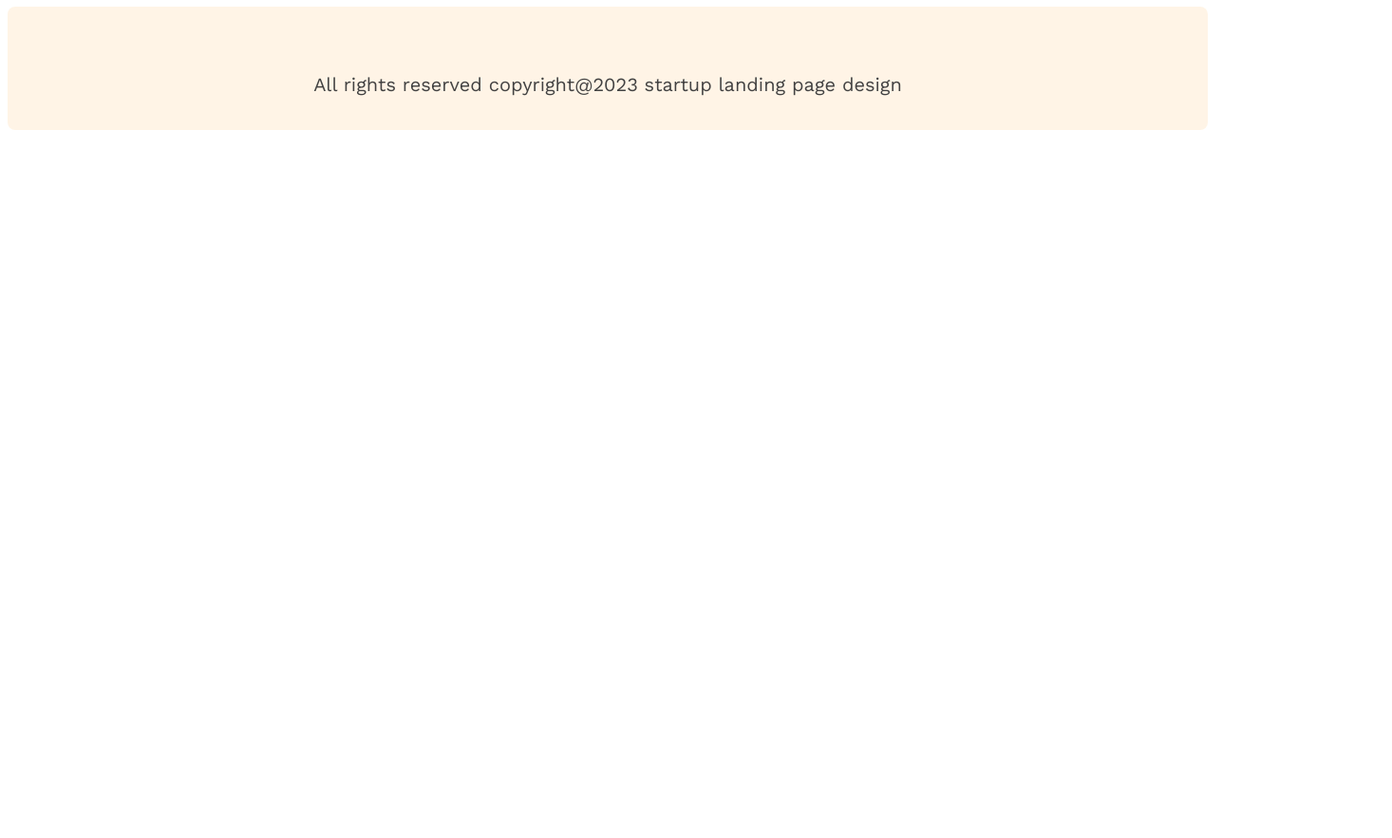
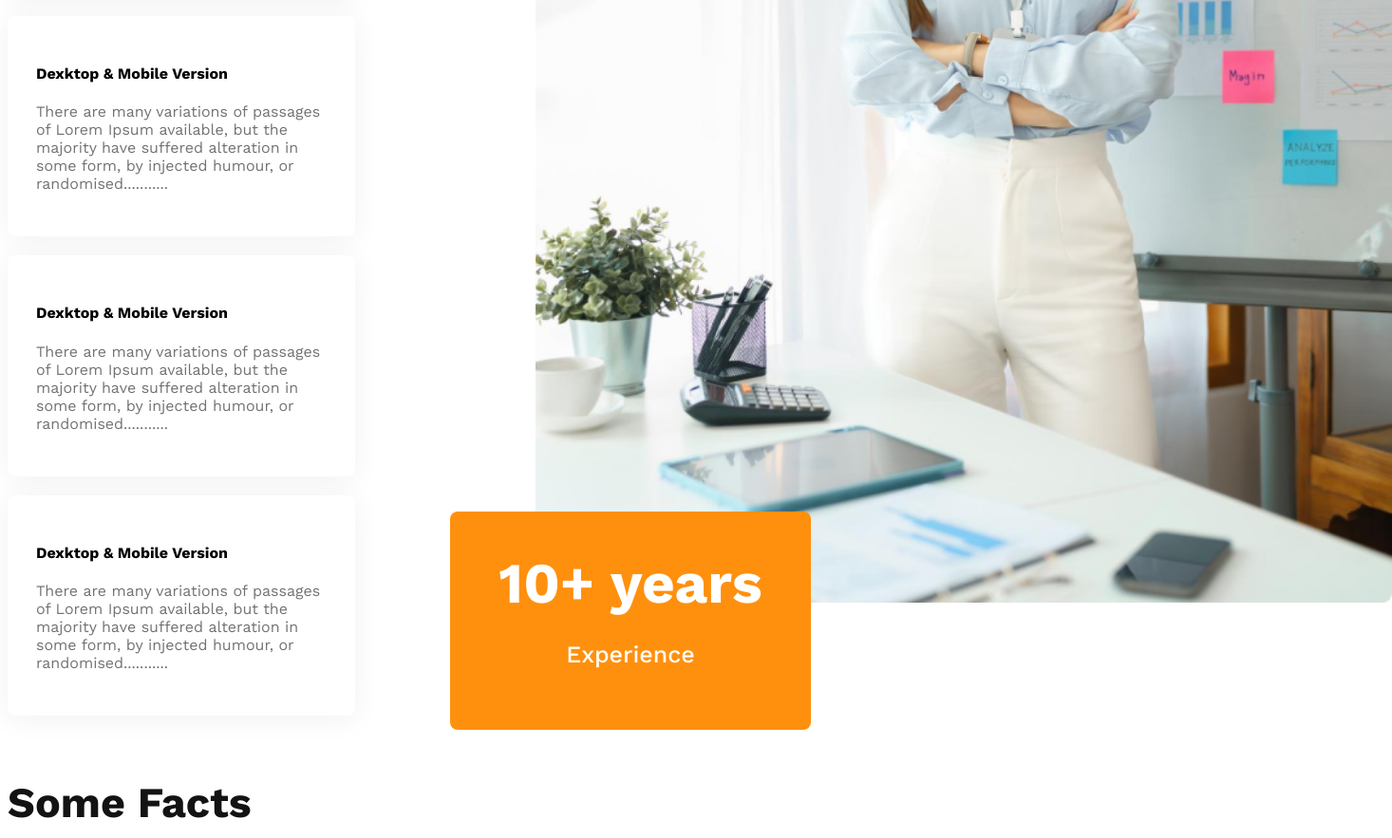
Before and after one commit to msifatsadiq/g3-architect-website, a plain HTML site: page index.html in a window 1280 px wide. Shown: the part 2535-3418 px from the top of the page at 95% size, 1466 px wide, since content can reach past the window. Before the commit the page ends 2680 px from the top, so only its background shows below. Drawn offline with nearby package versions, Linux system fonts and the light colour scheme.

Commit message:
adding the features section with responsive

```diff
--- a/index.html
+++ b/index.html
@@ -59,7 +59,36 @@
 
         <!-- features section start -->
         <section class="features">
+            <div class="features-content">
+                <h3 class="section-title">
+                    Features you will <br> love & enjoy
+                </h3>
+                <p class="text-light-grey">There are many variations of passages of Lorem Ipsum available, but the majority have suffered alteration in some form, by injected humour, or randomised words which don't look even</p>
+                <div class="card">
+                    <h4>Dexktop & Mobile Version</h4>
+                    <p class="text-light-grey">There are many variations of passages of Lorem Ipsum available, but the majority have suffered alteration in some form, by injected humour, or randomised...........</p>
+                </div>
+                <div class="card">
+                    <h4>Dexktop & Mobile Version</h4>
+                    <p class="text-light-grey">There are many variations of passages of Lorem Ipsum available, but the majority have suffered alteration in some form, by injected humour, or randomised...........</p>
+                </div>
+                <div class="card">
+                    <h4>Dexktop & Mobile Version</h4>
+                    <p class="text-light-grey">There are many variations of passages of Lorem Ipsum available, but the majority have suffered alteration in some form, by injected humour, or randomised...........</p>
+                </div>
+                <div class="card">
+                    <h4>Dexktop & Mobile Version</h4>
+                    <p class="text-light-grey">There are many variations of passages of Lorem Ipsum available, but the majority have suffered alteration in some form, by injected humour, or randomised...........</p>
+                </div>
 
+            </div>
+            <div class="features-img">
+                <img src="images/architect.png" alt="">
+                <div class="ten-years-badge">
+                    <h2>10+ years</h2>
+                    <p>Experience</p>
+                </div>
+            </div>
         </section>
         <!-- feature section end -->
 
--- a/styles/architects.css
+++ b/styles/architects.css
@@ -113,6 +113,55 @@ main {
     font-weight: 700;
 }
 
+/* features section styles */
+.features {
+    display: flex;
+    margin-top: 130px;
+    gap: 100px;
+}
+
+.features-content .card {
+    padding: 30px;
+    margin-bottom: 20px;
+    border-radius: 8px;
+    background: #FFF;
+    box-shadow: 0px 4px 30px 0px rgba(0, 0, 0, 0.06);
+}
+
+.features-content>.section-title {
+    border-left: 5px solid #FF900E;
+    padding: 10px;
+}
+
+.ten-years-badge {
+    border-radius: 8px;
+    background: #FF900E;
+    color: #FFF;
+    width: 300px;
+    padding: 40px;
+    position: relative;
+    bottom:100px ;
+}
+
+.ten-years-badge h2 {
+    font-size: 60px;
+    font-weight: 700;
+    text-align: center;
+    margin: 0;
+}
+
+.ten-years-badge p {
+    color: #FFF;
+    font-size: 25px;
+    font-weight: 500;
+    text-align: center;
+}
+.features-img img{
+    height: 90%;
+    margin-left: 90px;
+}
+
+
 /* facts section */
 .facts-card-container {
     display: flex;
@@ -180,18 +229,21 @@ main {
 /* mobile devices */
 
 @media screen and (max-width:576px) {
+
     header,
     .footer {
         padding: 20px;
     }
-    .footer{
+
+    .footer {
         height: 100%;
     }
 
     nav,
     .teams-container,
     .facts-card-container,
-    .sponsors-img-container {
+    .sponsors-img-container,
+    .features {
         flex-direction: column;
     }
 
@@ -202,6 +254,16 @@ main {
     .teams-content {
         padding: 20px;
     }
+
+    .features-img img{
+        width: 100%;
+        margin-left: 0;
+        flex-direction: column;
+    }
+    .ten-years-badge{
+        flex-direction: column;
+
+    }
 }
 
 /* tablet or medium devices */
@@ -210,7 +272,8 @@ main {
 
     nav,
     .teams-container,
-    .sponsors-img-container {
+    .sponsors-img-container,
+    .features {
         flex-direction: column;
     }
 
```
